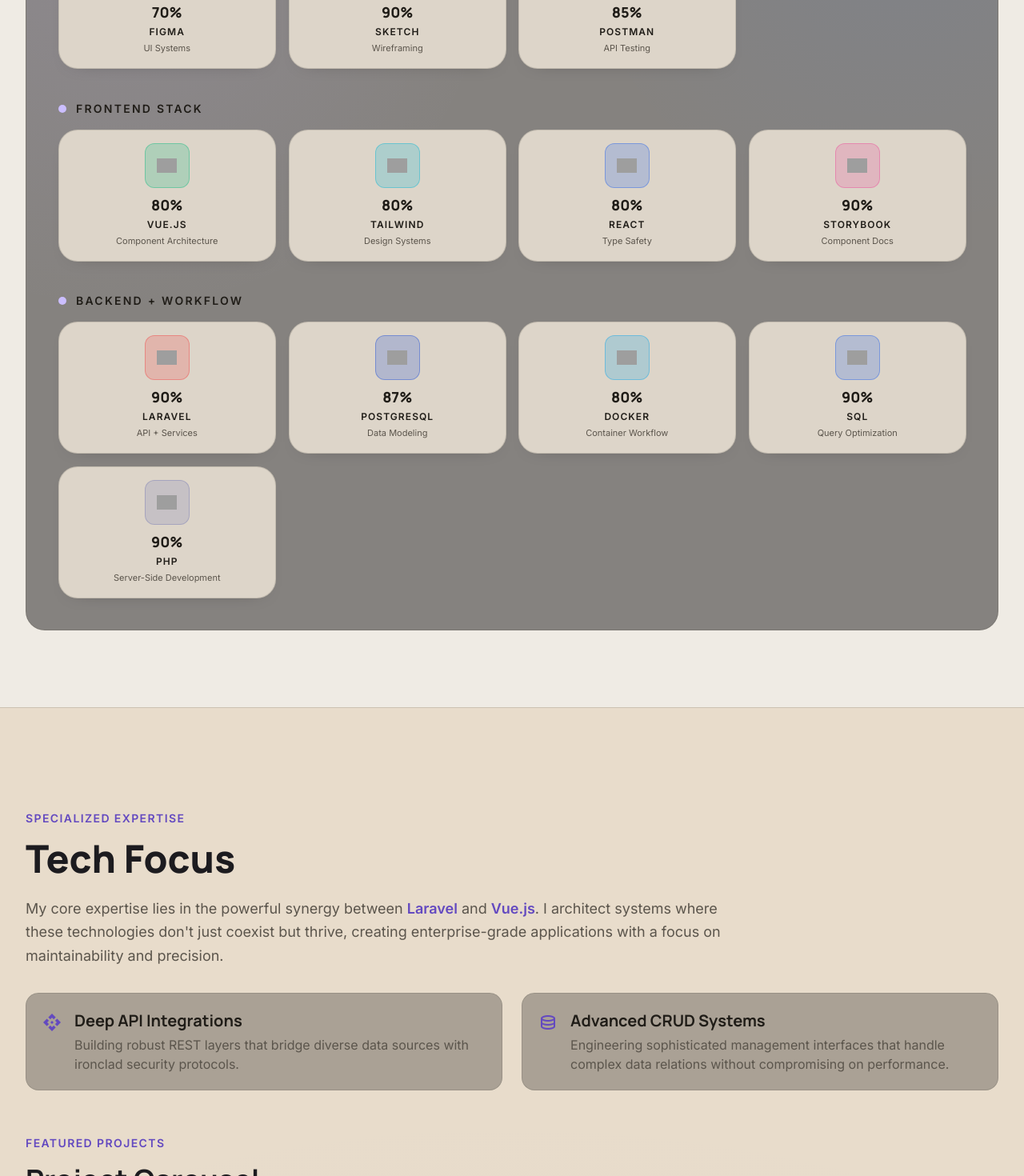
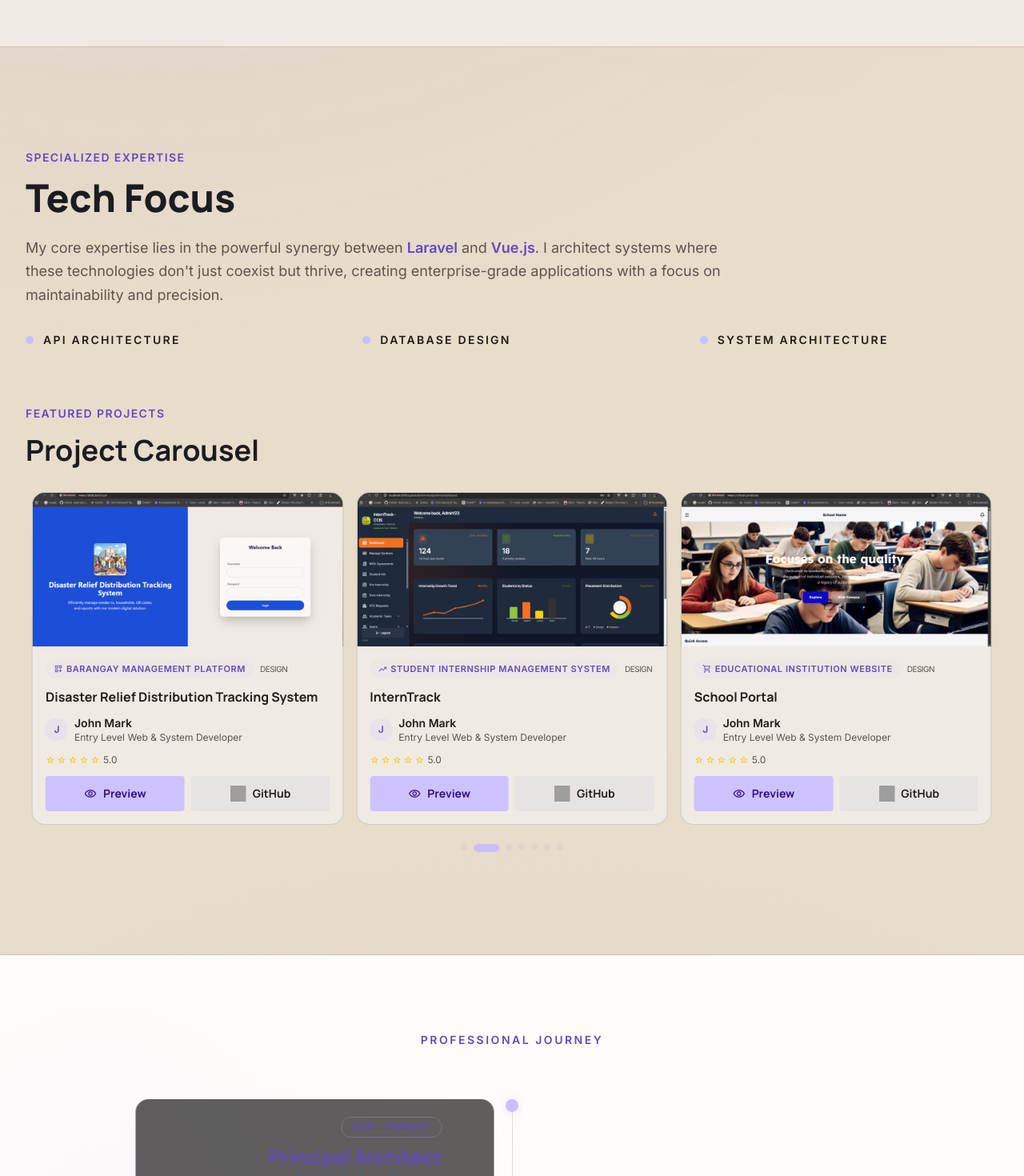
Before and after one commit to LusteJohn/portofilio-john, a Vue app: page / in a window 1280 px wide. Shown: the part 2060-3530 px from the top of the page at 80% size. Built offline with nearby package versions, Linux system fonts and the light colour scheme; grey boxes are pictures that could not be loaded.

Commit message:
update: enhance TechStack and Home components with hover effects and animations for improved interactivity.

```diff
--- a/src/components/TechStack.vue
+++ b/src/components/TechStack.vue
@@ -2,6 +2,21 @@
 import { onMounted, ref } from 'vue'
 
 const techStackInView = ref(false)
+const hoveredCategory = ref(null)
+let collapseTimeout = null
+
+const handleCategoryEnter = (categoryIdx) => {
+  if (collapseTimeout) {
+    clearTimeout(collapseTimeout)
+  }
+  hoveredCategory.value = categoryIdx
+}
+
+const handleSectionLeave = () => {
+  collapseTimeout = setTimeout(() => {
+    hoveredCategory.value = null
+  }, 300)
+}
 
 const toolCategories = [
   {
@@ -160,14 +175,35 @@ onMounted(() => {
       </h3>
     </div>
 
-    <div class="mt-10 space-y-10">
-      <section v-for="(category, categoryIdx) in toolCategories" :key="category.title" class="tool-section">
-        <div class="mb-4 flex items-center gap-3">
-          <span class="h-2.5 w-2.5 rounded-full bg-primary"></span>
-          <h4 class="text-sm font-bold uppercase tracking-[0.16em] text-on-surface">{{ category.title }}</h4>
+    <div class="mt-10 grid grid-cols-1 gap-12 lg:grid-cols-3">
+      <section
+        v-for="(category, categoryIdx) in toolCategories"
+        :key="category.title"
+        class="tool-section"
+        @mouseenter="handleCategoryEnter(categoryIdx)"
+        @mouseleave="handleSectionLeave"
+      >
+        <div
+          class="mb-4 flex items-center gap-3 cursor-pointer transition-all duration-300"
+        >
+          <span
+            :class="['h-2.5 w-2.5 rounded-full bg-primary transition-all duration-300', {
+              'scale-150': hoveredCategory === categoryIdx
+            }]"
+          ></span>
+          <h4
+            :class="['text-sm font-bold uppercase tracking-[0.16em] text-on-surface transition-all duration-300', {
+              'text-primary': hoveredCategory === categoryIdx
+            }]"
+          >
+            {{ category.title }}
+          </h4>
         </div>
 
-        <div class="tools-grid grid grid-cols-2 gap-4 sm:grid-cols-3 lg:grid-cols-4">
+        <div
+          v-if="hoveredCategory === categoryIdx"
+          class="tools-grid grid grid-cols-2 gap-4 sm:grid-cols-2 lg:grid-cols-2 animate-fadeIn"
+        >
           <article
             v-for="(tool, itemIdx) in category.tools"
             :key="tool.name"
@@ -175,7 +211,7 @@ onMounted(() => {
             :style="{
               '--tool-accent': tool.accent,
               '--tool-accent-soft': tool.accentSoft,
-              animationDelay: `${(categoryIdx * 4 + itemIdx) * 0.06}s`
+              animationDelay: `${itemIdx * 0.06}s`
             }"
             class="tool-card rounded-3xl border border-outline-variant/10 bg-surface-container-high p-4 text-center"
           >
@@ -209,6 +245,19 @@ onMounted(() => {
     opacity: 1;
     transform: scale(1);
   }
+}
+
+@keyframes fadeIn {
+  0% {
+    opacity: 0;
+  }
+  100% {
+    opacity: 1;
+  }
+}
+
+.animate-fadeIn {
+  animation: fadeIn 0.3s ease-in-out;
 }
 
 .tech-item-animate {
--- a/src/views/Home.vue
+++ b/src/views/Home.vue
@@ -18,6 +18,33 @@ const heroRoles = [
   {
     title: 'Laravel + Vue Specialist',
     description: 'Building maintainable product foundations with clean architecture, robust APIs, and refined UX.'
+  }
+]
+
+const techFocusCategories = [
+  {
+    title: 'API Architecture',
+    icon: 'api',
+    items: [
+      { name: 'RESTful Design', description: 'Building robust REST layers that bridge diverse data sources with ironclad security protocols.' },
+      { name: 'GraphQL Integration', description: 'Efficient query language implementation for flexible data fetching and optimization.' }
+    ]
+  },
+  {
+    title: 'Database Design',
+    icon: 'database',
+    items: [
+      { name: 'Complex Queries', description: 'Engineering sophisticated management interfaces that handle complex data relations without compromising on performance.' },
+      { name: 'Data Optimization', description: 'Advanced indexing and query optimization for high-performance database operations.' }
+    ]
+  },
+  {
+    title: 'System Architecture',
+    icon: 'architecture',
+    items: [
+      { name: 'Scalability', description: 'Designing systems that grow with your business needs and handle increasing loads efficiently.' },
+      { name: 'Clean Code', description: 'Implementing best practices and design patterns for maintainable, production-ready solutions.' }
+    ]
   }
 ]
 
@@ -207,12 +234,27 @@ const typedRole = ref('')
 const activeRoleIndex = ref(0)
 const isDarkMode = ref(true)
 const currentSection = ref('home')
+const hoveredTechFocus = ref(null)
 const router = useRouter()
 
 let isDeleting = false
 let charIndex = 0
 let typingTimer = null
 let sectionObserver = null
+let techFocusCollapseTimeout = null
+
+const handleTechFocusEnter = (categoryIdx) => {
+  if (techFocusCollapseTimeout) {
+    clearTimeout(techFocusCollapseTimeout)
+  }
+  hoveredTechFocus.value = categoryIdx
+}
+
+const handleTechFocusLeave = () => {
+  techFocusCollapseTimeout = setTimeout(() => {
+    hoveredTechFocus.value = null
+  }, 300)
+}
 
 const heroDescription = computed(() => heroRoles[activeRoleIndex.value].description)
 
@@ -523,30 +565,52 @@ onUnmounted(() => {
                 and precision.
               </p>
             </div>
-            <div class="grid grid-cols-1 gap-6 md:grid-cols-2">
-              <div class="feature-card flex gap-4 rounded-2xl border border-outline-variant/10 bg-surface-container-low/30 p-5">
-                <div class="mt-1 shrink-0">
-                  <span class="material-symbols-outlined text-primary">api</span>
+            <div class="mt-10 grid grid-cols-1 gap-12 lg:grid-cols-3">
+              <div
+                v-for="(category, categoryIdx) in techFocusCategories"
+                :key="category.title"
+                class="tech-focus-section"
+                @mouseenter="handleTechFocusEnter(categoryIdx)"
+                @mouseleave="handleTechFocusLeave"
+              >
+                <div
+                  class="mb-4 flex items-center gap-3 cursor-pointer transition-all duration-300"
+                >
+                  <span
+                    :class="['h-2.5 w-2.5 rounded-full bg-primary transition-all duration-300', {
+                      'scale-150': hoveredTechFocus === categoryIdx
+                    }]"
+                  ></span>
+                  <h4
+                    :class="['text-sm font-bold uppercase tracking-[0.16em] text-on-surface transition-all duration-300', {
+                      'text-primary': hoveredTechFocus === categoryIdx
+                    }]"
+                  >
+                    {{ category.title }}
+                  </h4>
                 </div>
-                <div>
-                  <h4 class="mb-1 font-headline text-xl font-bold text-on-surface">Deep API Integrations</h4>
-                  <p class="text-on-surface-variant">
-                    Building robust REST layers that bridge diverse data sources with ironclad security
-                    protocols.
-                  </p>
-                </div>
-              </div>
-              <div class="feature-card flex gap-4 rounded-2xl border border-outline-variant/10 bg-surface-container-low/30 p-5">
-                <div class="mt-1 shrink-0">
-                  <span class="material-symbols-outlined text-primary">database</span>
-                </div>
-                <div>
-                  <h4 class="mb-1 font-headline text-xl font-bold text-on-surface">Advanced CRUD Systems</h4>
-                  <p class="text-on-surface-variant">
-                    Engineering sophisticated management interfaces that handle complex data relations without
-                    compromising on performance.
-                  </p>
-                </div>
+
+                <Transition name="fade-collapse">
+                  <div
+                    v-if="hoveredTechFocus === categoryIdx"
+                    class="tech-focus-items grid grid-cols-2 gap-4 sm:grid-cols-2 lg:grid-cols-2 animate-fadeIn"
+                  >
+                    <article
+                      v-for="(item, itemIdx) in category.items"
+                      :key="item.name"
+                      :style="{ animationDelay: `${itemIdx * 0.06}s` }"
+                      class="tech-focus-card rounded-2xl border border-outline-variant/10 bg-surface-container-high p-4"
+                    >
+                      <div class="flex items-start gap-3 mb-3">
+                        <span class="material-symbols-outlined text-lg text-primary flex-shrink-0">{{ category.icon }}</span>
+                        <div>
+                          <p class="text-xs font-bold uppercase tracking-[0.09em] text-on-surface">{{ item.name }}</p>
+                          <p class="text-[11px] text-on-surface-variant mt-1">{{ item.description }}</p>
+                        </div>
+                      </div>
+                    </article>
+                  </div>
+                </Transition>
               </div>
             </div>
           </section>
@@ -763,6 +827,39 @@ onUnmounted(() => {
   transform: translateY(-4px);
   border-color: rgba(203, 190, 255, 0.35);
   background-color: rgba(203, 190, 255, 0.06);
+}
+
+.tech-focus-section {
+  position: relative;
+}
+
+.tech-focus-card {
+  transition: transform 220ms ease, border-color 220ms ease, box-shadow 220ms ease;
+  box-shadow: 0 8px 24px -22px rgba(0, 0, 0, 0.65);
+  animation: zoom-in 0.6s cubic-bezier(0.34, 1.56, 0.64, 1) forwards;
+}
+
+.tech-focus-card:hover {
+  transform: translateY(-5px);
+  border-color: rgba(203, 190, 255, 0.48);
+  box-shadow: 0 20px 42px -28px rgba(203, 190, 255, 0.65);
+}
+
+@keyframes fadeOut {
+  0% {
+    opacity: 1;
+  }
+  100% {
+    opacity: 0;
+  }
+}
+
+.fade-collapse-enter-active {
+  animation: fadeIn 0.3s ease-in-out;
+}
+
+.fade-collapse-leave-active {
+  animation: fadeOut 0.3s ease-in-out;
 }
 
 .contact-shell {
@@ -1022,6 +1119,16 @@ onUnmounted(() => {
   background-color: rgba(91, 70, 182, 0.08);
 }
 
+.theme-light .tech-focus-card {
+  background: rgba(249, 247, 243, 0.95);
+  border-color: rgba(91, 85, 76, 0.14);
+}
+
+.theme-light .tech-focus-card:hover {
+  border-color: rgba(91, 70, 182, 0.48);
+  box-shadow: 0 20px 42px -28px rgba(91, 70, 182, 0.65);
+}
+
 .theme-light .social-pill:hover {
   border-color: rgba(91, 70, 182, 0.5);
 }
--- a/src/views/Resume.vue
+++ b/src/views/Resume.vue
@@ -423,12 +423,20 @@ onMounted(() => {
 }
 
 .theme-light .header-action-btn {
-  color: #4a2c8a;
+  color: #201d18;
 }
 
 .theme-light .header-action-btn.bg-gradient-to-br {
   background: linear-gradient(135deg, #5b46b6 0%, #2f6fa3 100%) !important;
   color: #f4f0ff !important;
+}
+
+.theme-light :deep(.material-symbols-outlined) {
+  color: #6349c0 !important;
+}
+
+.theme-light h1 {
+  color: #201d18 !important;
 }
 
 .theme-light .no-print {
```
